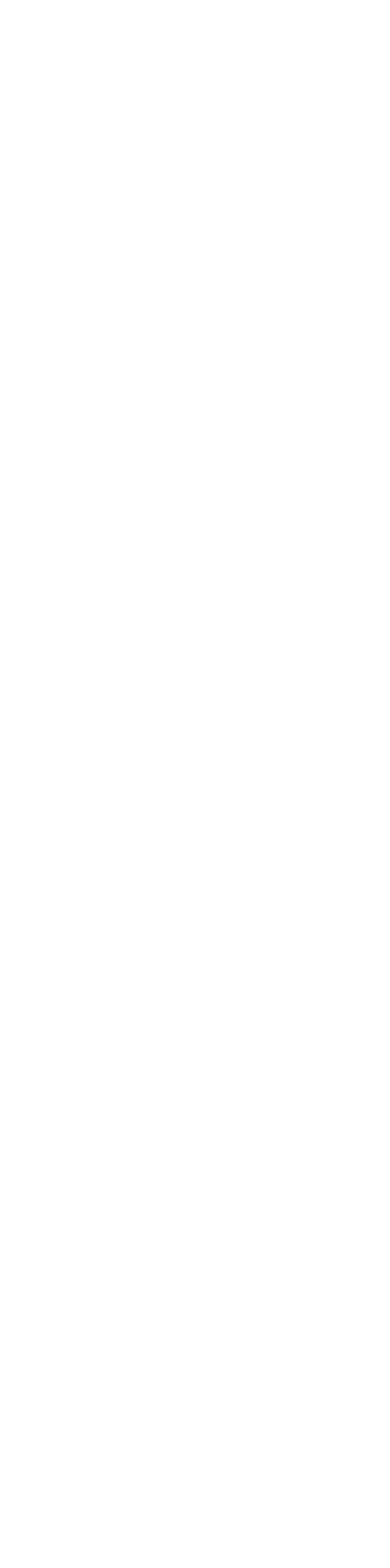
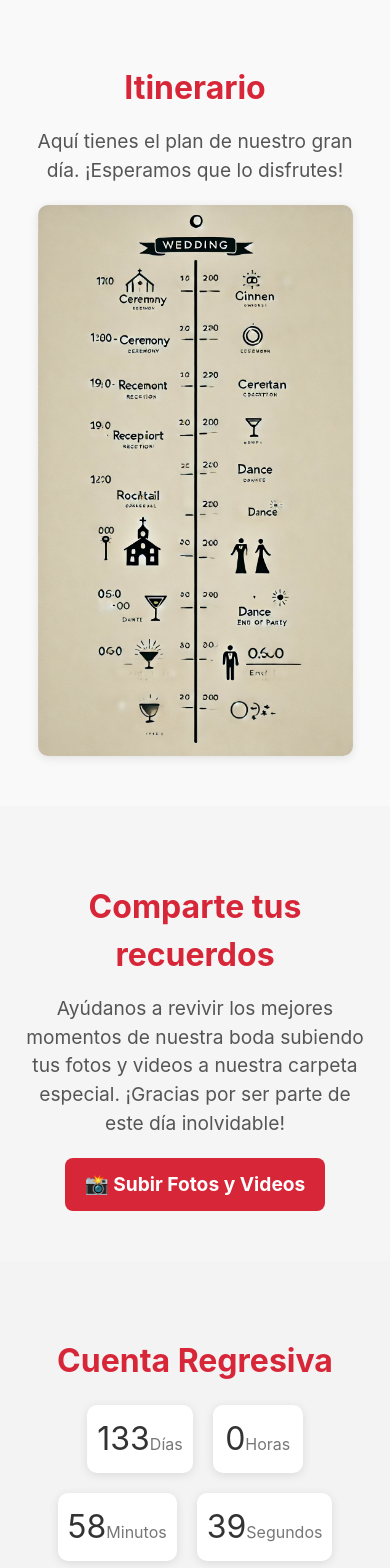
Before and after one commit to CristopherVanegas/BodaNicoleRo, a React (Vite) app in the folder boda_nicole_ro/: page / in a window 390 px wide. Shown: the part 2540-4108 px from the top of the page. Before the commit the page ends 2528 px from the top, so only its background shows below. Built offline with nearby package versions, Linux system fonts and the light colour scheme; the HTML template or start-up script is replaced by a standard one.

Commit message:
Se agregó el contador

```diff
--- a/boda_nicole_ro/src/App.jsx
+++ b/boda_nicole_ro/src/App.jsx
@@ -3,6 +3,9 @@ import InvitationCard from './components/InvitationCard/InvitationCard';
 import Location from './components/Location/Location';
 import ConfirmAttendance from './components/ConfirmAttendance/ConfirmAttendance';
 import GiftSection from './components/GiftSection/GiftSection';
+import Itinerary from './components/Itinerary/Itinerary';
+import Gallery from './components/Gallery/Gallery';
+import Countdown from './components/Countdown/Countdown';
 
 function App() {
   return (
@@ -12,6 +15,9 @@ function App() {
       <Location />
       <ConfirmAttendance />
       <GiftSection />
+      <Itinerary />
+      <Gallery />
+      <Countdown />
     </div>
   );
 }
--- /dev/null
+++ b/boda_nicole_ro/src/components/Countdown/Countdown.jsx
@@ -0,0 +1,53 @@
+import { useState, useEffect } from 'react';
+import styles from './Countdown.module.css';
+
+const Countdown = () => {
+  const weddingDate = new Date('2025-06-15T00:00:00').getTime(); // Cambia la fecha al día de la boda
+  const [timeLeft, setTimeLeft] = useState(calculateTimeLeft());
+
+  function calculateTimeLeft() {
+    const now = new Date().getTime();
+    const difference = weddingDate - now;
+
+    return {
+      days: Math.floor(difference / (1000 * 60 * 60 * 24)),
+      hours: Math.floor((difference / (1000 * 60 * 60)) % 24),
+      minutes: Math.floor((difference / (1000 * 60)) % 60),
+      seconds: Math.floor((difference / 1000) % 60),
+    };
+  }
+
+  useEffect(() => {
+    const timer = setInterval(() => {
+      setTimeLeft(calculateTimeLeft());
+    }, 1000);
+
+    return () => clearInterval(timer);
+  }, []);
+
+  return (
+    <section className={styles.countdownContainer}>
+      <h2 className={styles.title}>Cuenta Regresiva</h2>
+      <div className={styles.timer}>
+        <div className={styles.timeBox}>
+          <span className={styles.number}>{timeLeft.days}</span>
+          <span className={styles.label}>Días</span>
+        </div>
+        <div className={styles.timeBox}>
+          <span className={styles.number}>{timeLeft.hours}</span>
+          <span className={styles.label}>Horas</span>
+        </div>
+        <div className={styles.timeBox}>
+          <span className={styles.number}>{timeLeft.minutes}</span>
+          <span className={styles.label}>Minutos</span>
+        </div>
+        <div className={styles.timeBox}>
+          <span className={styles.number}>{timeLeft.seconds}</span>
+          <span className={styles.label}>Segundos</span>
+        </div>
+      </div>
+    </section>
+  );
+};
+
+export default Countdown;
--- /dev/null
+++ b/boda_nicole_ro/src/components/Countdown/Countdown.module.css
@@ -0,0 +1,48 @@
+.countdownContainer {
+    text-align: center;
+    padding: 50px 20px;
+    background-color: #f3f3f3;
+  }
+
+  .title {
+    font-size: 2rem;
+    color: #d72638;
+    margin-bottom: 20px;
+  }
+
+  .timer {
+    display: flex;
+    justify-content: center;
+    gap: 20px;
+  }
+
+  .timeBox {
+    background: white;
+    padding: 15px;
+    border-radius: 10px;
+    box-shadow: 0 2px 10px rgba(0, 0, 0, 0.1);
+    text-align: center;
+    min-width: 80px;
+  }
+
+  .number {
+    font-size: 2rem;
+    color: #333;
+  }
+
+  .label {
+    font-size: 1rem;
+    color: #777;
+  }
+
+  /* 📌 Ajuste para pantallas pequeñas */
+  @media (max-width: 768px) {
+    .timer {
+      flex-wrap: wrap;
+    }
+
+    .timeBox {
+      min-width: 70px;
+      padding: 10px;
+    }
+  }
--- /dev/null
+++ b/boda_nicole_ro/src/components/Gallery/Gallery.jsx
@@ -0,0 +1,21 @@
+import 'react';
+import styles from './Gallery.module.css';
+
+const Gallery = () => {
+  const googleDriveLink = "https://drive.google.com/drive/folders/TU_CARPETA_ID"; // Reemplaza con tu enlace real
+
+  return (
+    <section className={styles.galleryContainer}>
+      <h2 className={styles.title}>Comparte tus recuerdos</h2>
+      <p className={styles.text}>
+        Ayúdanos a revivir los mejores momentos de nuestra boda subiendo tus fotos y videos a nuestra carpeta especial. ¡Gracias por ser parte de este día inolvidable!
+      </p>
+
+      <a href={googleDriveLink} target="_blank" rel="noopener noreferrer" className={styles.uploadButton}>
+        📸 Subir Fotos y Videos
+      </a>
+    </section>
+  );
+};
+
+export default Gallery;
--- /dev/null
+++ b/boda_nicole_ro/src/components/Gallery/Gallery.module.css
@@ -0,0 +1,33 @@
+.galleryContainer {
+    text-align: center;
+    padding: 50px 20px;
+    background-color: #f5f5f5;
+  }
+
+  .title {
+    font-size: 2rem;
+    color: #d72638;
+    margin-bottom: 15px;
+  }
+
+  .text {
+    font-size: 1.2rem;
+    margin-bottom: 20px;
+    color: #555;
+  }
+
+  .uploadButton {
+    display: inline-block;
+    padding: 12px 20px;
+    font-size: 1.2rem;
+    color: white;
+    background-color: #d72638;
+    border-radius: 8px;
+    text-decoration: none;
+    font-weight: bold;
+    transition: background 0.3s;
+  }
+
+  .uploadButton:hover {
+    background-color: #b51d2d;
+  }
--- /dev/null
+++ b/boda_nicole_ro/src/components/Itinerary/Itinerary.jsx
@@ -0,0 +1,18 @@
+import 'react';
+import styles from './Itinerary.module.css';
+import itineraryImage from '../../assets/images/Itinerary.jpeg'; // Ruta de la imagen en PNG
+
+const Itinerary = () => {
+  return (
+    <section className={styles.itineraryContainer}>
+      <h2 className={styles.title}>Itinerario</h2>
+      <p className={styles.text}>Aquí tienes el plan de nuestro gran día. ¡Esperamos que lo disfrutes!</p>
+
+      <div className={styles.imageContainer}>
+        <img src={itineraryImage} alt="Itinerario de la boda" className={styles.itineraryImage} />
+      </div>
+    </section>
+  );
+};
+
+export default Itinerary;
--- /dev/null
+++ b/boda_nicole_ro/src/components/Itinerary/Itinerary.module.css
@@ -0,0 +1,43 @@
+.itineraryContainer {
+  text-align: center;
+  padding: 50px 20px;
+  background-color: #f9f9f9;
+}
+
+.title {
+  font-size: 2rem;
+  color: #d72638;
+  margin-bottom: 15px;
+}
+
+.text {
+  font-size: 1.2rem;
+  margin-bottom: 20px;
+  color: #555;
+}
+
+.imageContainer {
+  display: flex;
+  justify-content: center;
+}
+
+.itineraryImage {
+  max-width: 80%; /* Reduce el width para mejorar el diseño */
+  height: auto;
+  border-radius: 10px;
+  box-shadow: 0 2px 10px rgba(0, 0, 0, 0.1);
+}
+
+/* 📌 Ajuste para pantallas grandes (PC, portátiles) */
+@media (min-width: 1024px) {
+  .itineraryImage {
+    max-width: 40%; /* Reduce aún más el ancho en pantallas grandes */
+  }
+}
+
+/* 📌 Ajuste para celulares y pantallas pequeñas */
+@media (max-width: 768px) {
+  .itineraryImage {
+    max-width: 90%; /* Imagen más grande en móviles */
+  }
+}
```
Also changed, not shown: boda_nicole_ro/src/assets/images/Itinerary.jpeg (added).
